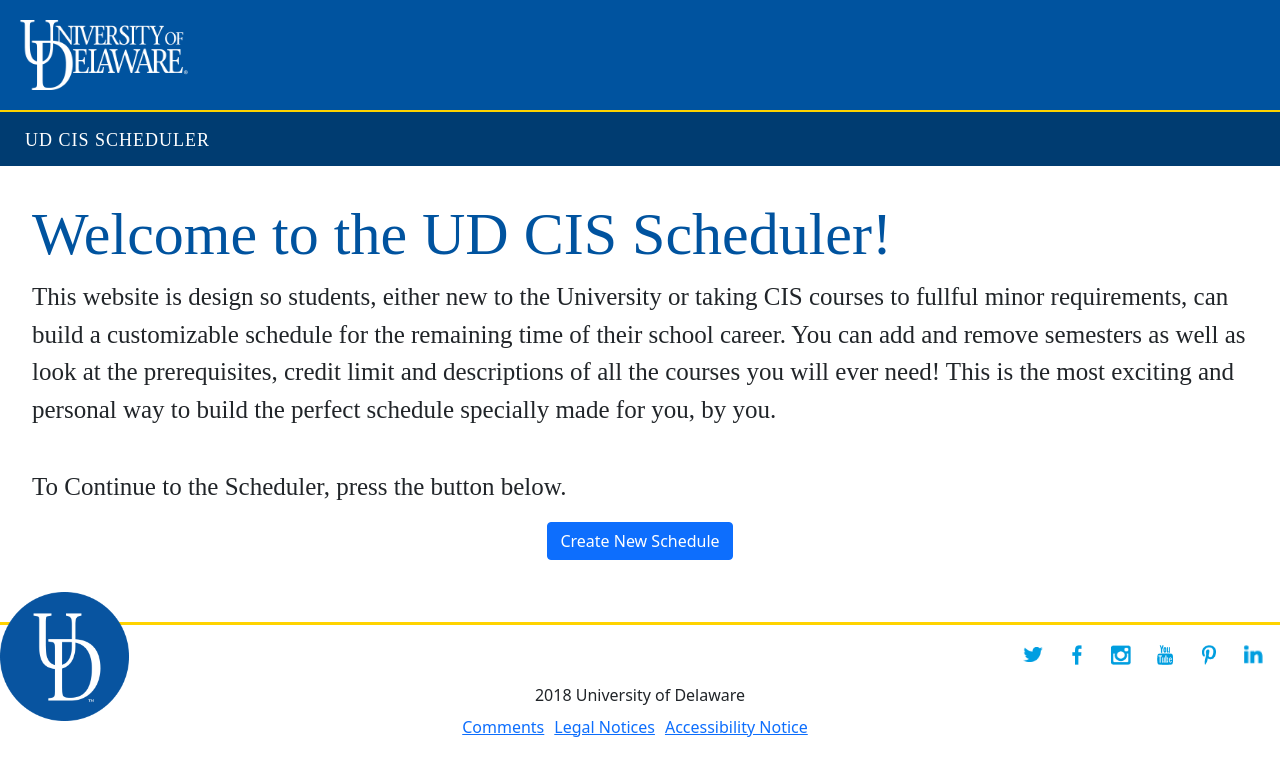
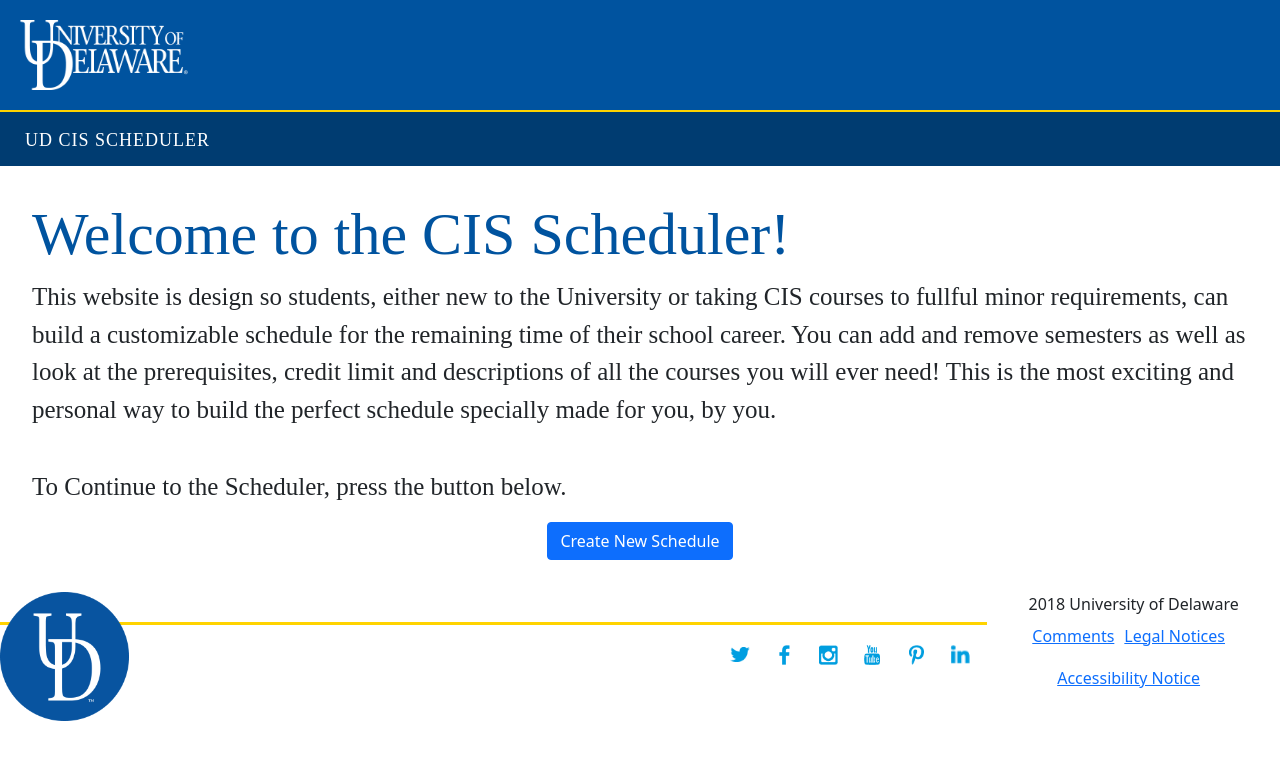
Before and after one commit to UD-CISC275-F21/ud-cis-scheduler-team-13, a React (Create React App) app: page / in a window 1280 px wide. Shown: the top 776 px of the page. Built offline with nearby package versions, Linux system fonts and the light colour scheme; a web font is replaced by a local one.

Commit message:
Added CSS

```diff
--- a/src/App.css
+++ b/src/App.css
@@ -93,24 +93,20 @@
 .App {
   display: flex;
   flex-direction: column;
-  height: 100vh;
+  height: 100%;
+  width: 100%;
 }
 
-.App Header {
-  height: 50px;
-  flex-shrink: 0;
-}
-
-.App Footer {
-  height: 50px;
-  flex-shrink: 0;
-}
-
-.App body {
+.content {
   flex: 1 0 auto;
 }
 
 /* Footer */
+
+.footer {
+  display: flex;
+  flex-shrink: 0;
+}
 
 .udFooter {
   width: 100%;
--- a/src/App.tsx
+++ b/src/App.tsx
@@ -14,7 +14,9 @@ function App(): JSX.Element {
 
             <Header></Header>
 
-            <Router />
+            <div className="Content">
+                <Router />
+            </div>
 
             <Footer></Footer>
 
--- a/src/components/Footer.tsx
+++ b/src/components/Footer.tsx
@@ -9,7 +9,7 @@ import Linkedin from "../img/linkedin.png";
 
 export function Footer(): JSX.Element {
     return(
-        <div>
+        <div className="footer">
             <div className="udFooter">
                 <div className="udFooter-container">
                     <div className="udFooterHeader">
--- a/src/components/Header.tsx
+++ b/src/components/Header.tsx
@@ -3,7 +3,7 @@ import Logo from "../img/logo-udel.png";
 
 export function Header(): JSX.Element {
     return(
-        <div>
+        <div className="header">
             <div className="udHeader">
                 <div className="udHeaderContainer">
                     <div className="udHeaderWrapper">
@@ -18,7 +18,7 @@ export function Header(): JSX.Element {
                 <div className="udHeader-collegeBar">
                     <div className="udHeader-collegeWrapper">
                         <div className="udHeader-collegeName">
-                            <a href="https://ud-cisc275-f21.github.io/ud-cis-scheduler-team-13/"> UD CIS Scheduler</a>
+                            <a href="https://ud-cisc275-f21.github.io/ud-cis-scheduler-team-13/">UD CIS Scheduler</a>
                         </div>
                     </div>
                 </div>
--- a/src/components/Home.tsx
+++ b/src/components/Home.tsx
@@ -6,7 +6,7 @@ function Home(): JSX.Element {
     return (
         <div className="Welcome-message">
             <div>
-                <h1> Welcome to the UD CIS Scheduler!</h1>
+                <h1> Welcome to the CIS Scheduler!</h1>
             </div>
             <div>
                 <p>
```
